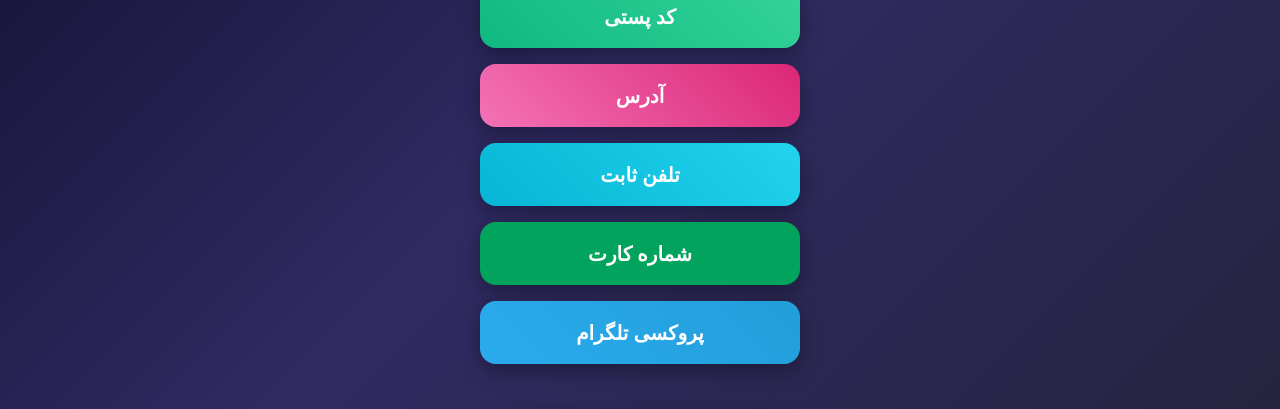
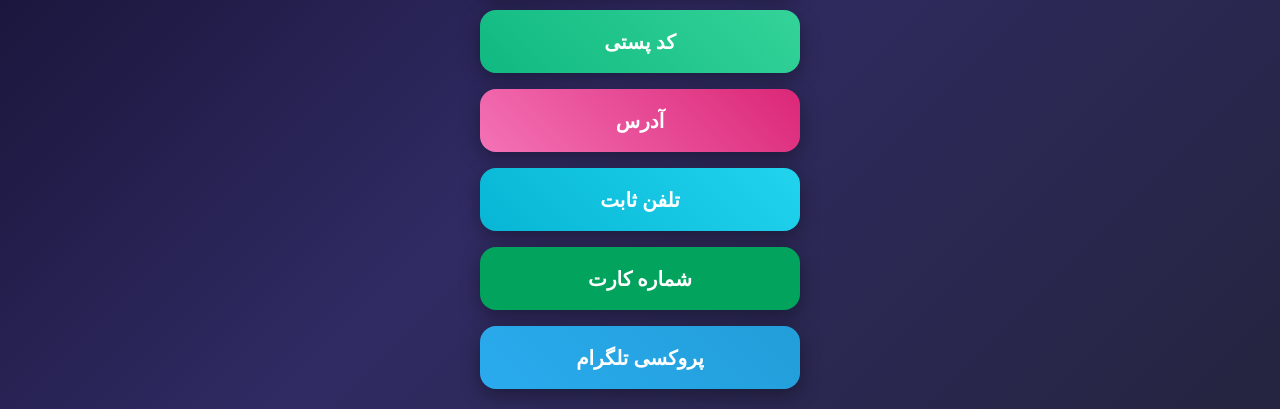
Before and after one commit to ipasscopy/ipasscopy.github.io, a plain HTML site: page index.html in a window 1280 px wide. Shown: the part 354-763 px from the top of the page. Drawn offline with Linux system fonts and the light colour scheme; a web font is replaced by a local one.

Commit message:
Update index.html

```diff
--- a/index.html
+++ b/index.html
@@ -23,7 +23,7 @@
       display: flex;
       justify-content: center;
       align-items: center;
-      padding: 40px 12px 20px; /* keeps the first button away from the top edge */
+      padding: 90px 12px 20px; /* top gap: change 90px to adjust */
       overscroll-behavior: none;
     }
     .container {
```
